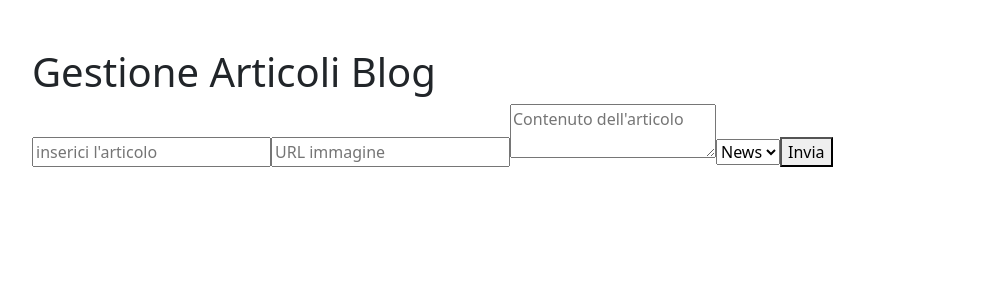
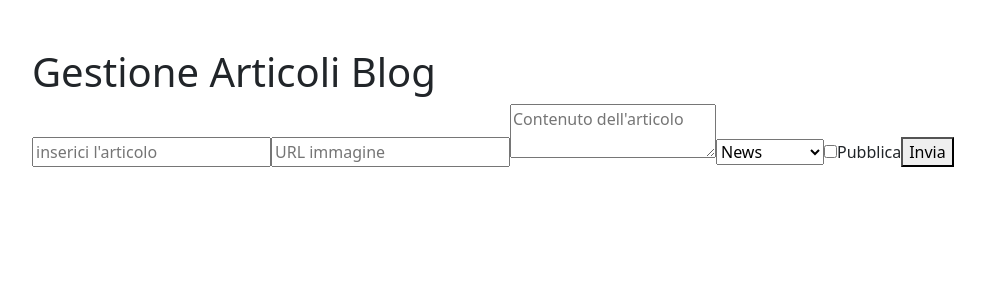
Before and after one commit to giuseppemsabino/react-form-multifield, a React (Vite) app: page / in a window 1280 px wide. Shown: the top 300 px of the page, without its empty margins (50-1035 px from the left). Built offline with nearby package versions, Linux system fonts and the light colour scheme.

Commit message:
checkbox added

```diff
--- a/src/App.jsx
+++ b/src/App.jsx
@@ -74,11 +74,22 @@ function App() {
           onChange={handleInputChange}
           >
 
+          <option value="...">...</option>
           <option value="News">News</option>
-          <option value=""></option>
-          <option value=""></option>
+          <option value="Technology">Technology</option>
+          <option value="Life">Life</option>
 
           </select>
+
+          <label>
+              <input
+                type="checkbox"
+                name="published"
+                checked={formData.published}
+                onChange={handleInputChange}
+              />
+              Pubblica
+            </label>
 
           <button type="submit">Invia</button>
         </form>
```
